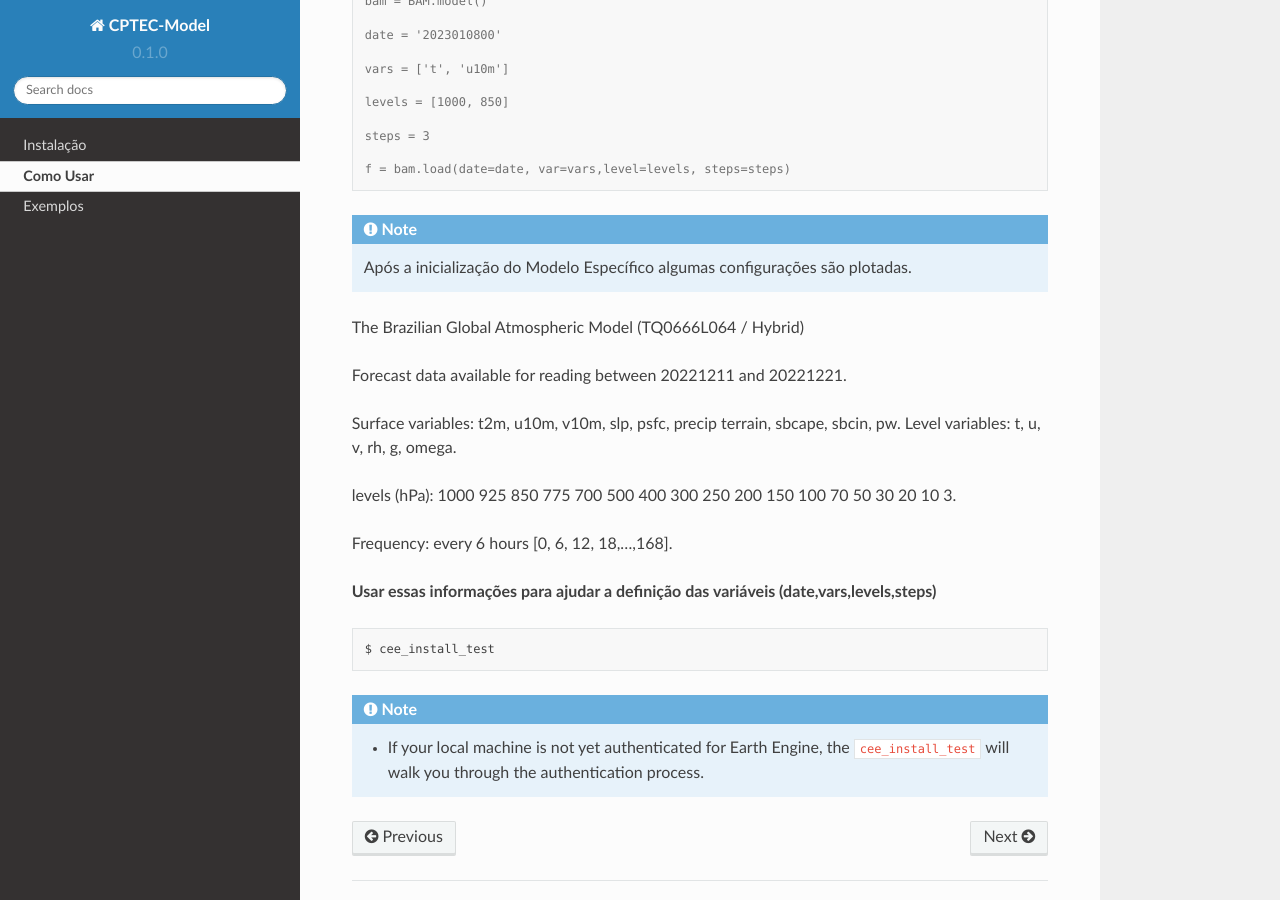
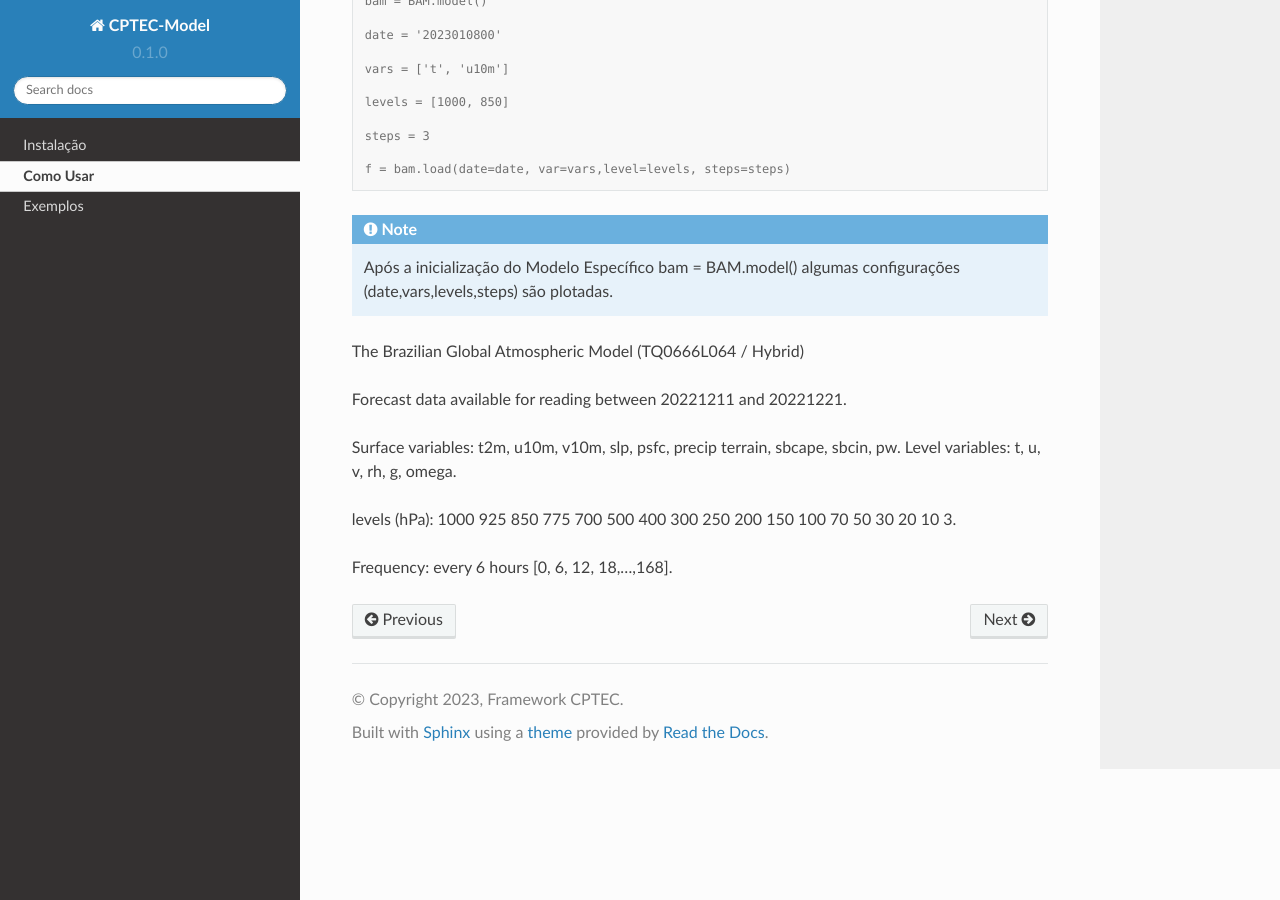
Before and after one commit to framework-CPTEC/tutorial-cptec-model, a Sphinx documentation site: the page built from docs/source/api.rst, in a window 1280 px wide and 900 px high, scrolled down 501 px. Built offline with Sphinx 7.4.7 and the Read the Docs theme 2.0.0, drawn with Linux system fonts in a browser that asks for light colours.

```diff
--- a/docs/source/api.rst
+++ b/docs/source/api.rst
@@ -32,8 +32,10 @@ WRF - import cptecmodel.CPTEC_WRF as WRF
 
 .. note::
 
-    Após a inicialização do Modelo Específico algumas configurações são plotadas.
-
+    Após a inicialização do Modelo Específico
+    bam = BAM.model()
+    algumas configurações (date,vars,levels,steps)
+    são plotadas.
 
 
 The Brazilian Global Atmospheric Model (TQ0666L064 / Hybrid)
@@ -45,15 +47,3 @@ Surface variables: t2m, u10m, v10m, slp, psfc, precip terrain, sbcape, sbcin, pw
 levels (hPa): 1000 925 850 775 700 500 400 300 250 200 150 100 70 50 30 20 10 3.
 
 Frequency: every 6 hours [0, 6, 12, 18,...,168].
-
-**Usar essas informações para ajudar a definição das variáveis (date,vars,levels,steps)**
-
-
-.. code-block:: bash
-
-    $ cee_install_test
-
-.. note::
-
-    - If your local machine is not yet authenticated for Earth Engine, the
-      :code:`cee_install_test` will walk you through the authentication process.
```
